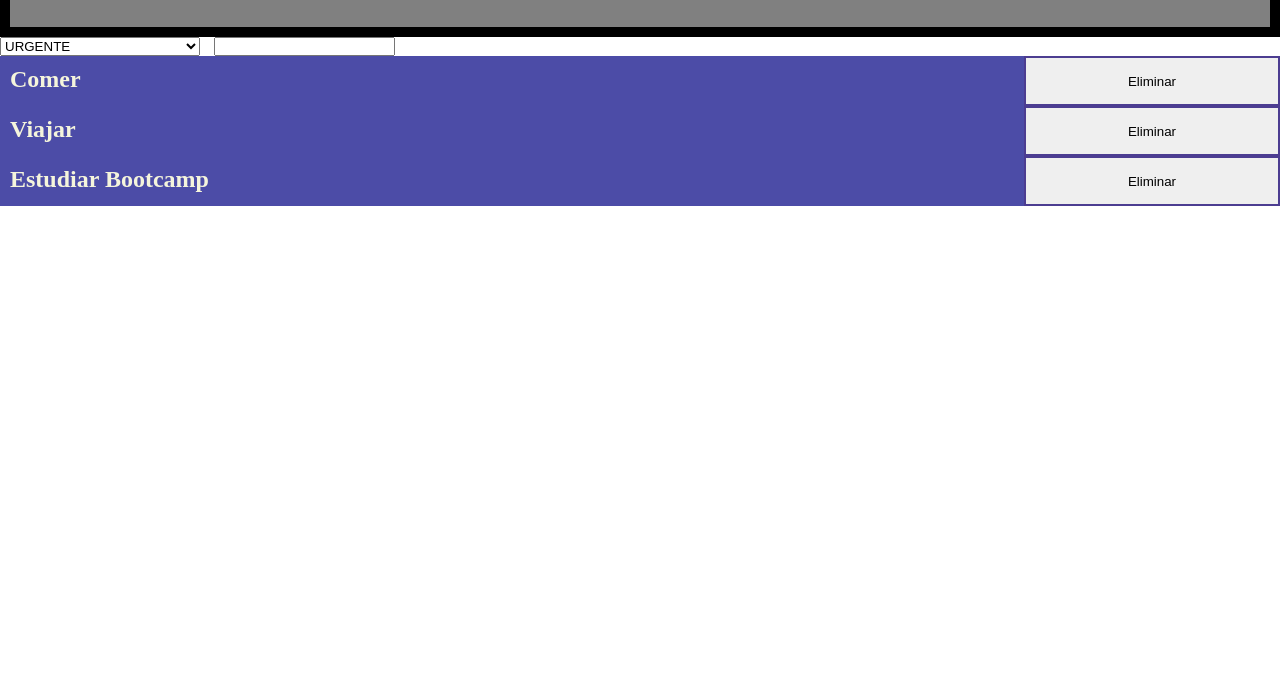
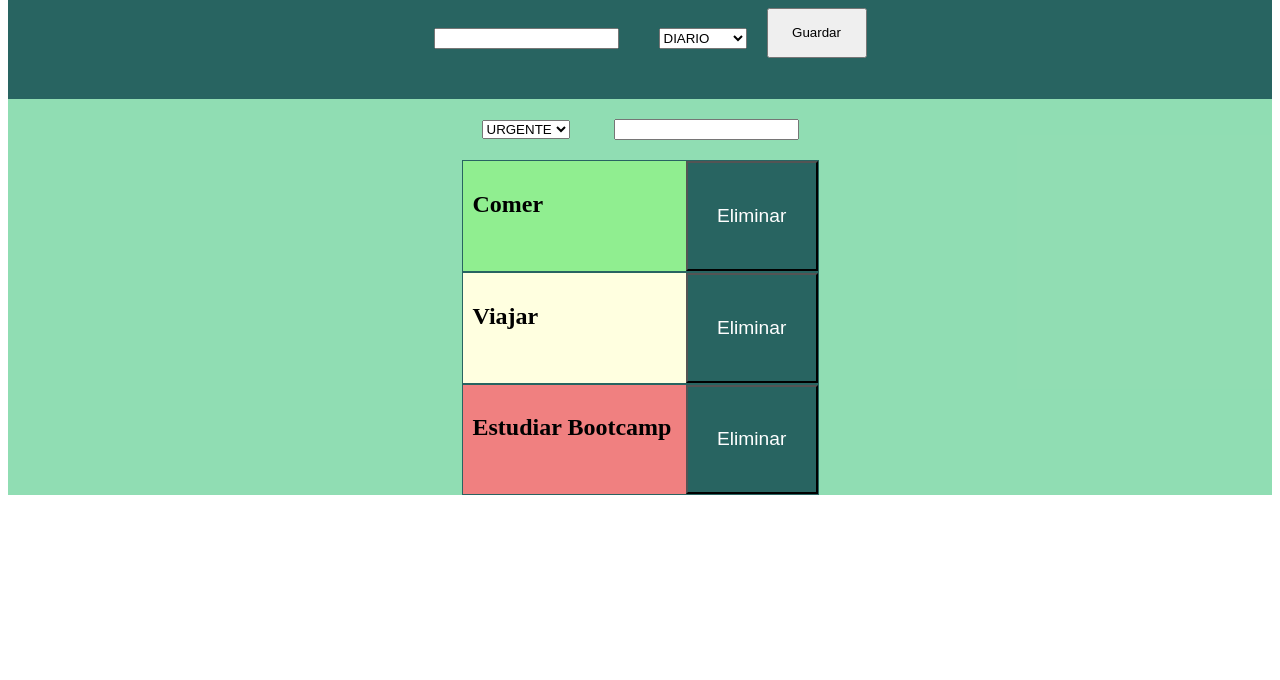
Before and after one commit to iaraszuir/TO-DO, a plain HTML site: page index.html in a window 1280 px wide. Shown: the part 120-800 px from the top of the page. Drawn offline with Linux system fonts and the light colour scheme.

Commit message:
practica to_do finalizada

```diff
--- a/css/style.css
+++ b/css/style.css
@@ -1,60 +1,73 @@
-*{
-    margin: 0;
-    padding: 0;
-    box-sizing: border-box;
+
+#container{
+background-color: rgba(129, 216, 168, 0.876);
+display: flex;
+flex-direction: column;
+justify-content: center;
+align-items: center;
 }
 
+
 header{
-    background-color: grey;
-    border: 10px solid black;
+    background-color: rgb(40, 100, 97);
+    width: 100%;
+    padding-top: 10px;
+
 }
 
 header h1{
-    color: rgb(33, 34, 37);
+    color: rgb(176, 206, 193);
     text-align: center;
-    padding-top: 10px;
 }
 header form{
+    padding:30px ;
     display: flex;
     justify-content: center;
-    align-items: center;
-    padding:30px ;
+
 
 }
 header form input{
 
-    border: 3px solid slategrey;
-    margin-right: 20px;
+    border: 3px solid slategrey li;
+
 }
 
 header form button{
 
-    margin-left: 15px;
+
     width: 100px;
-    height: 30px;
-    cursor: pointer;
+    height: 50px;
+
 }
 
-main div form select{
-    margin-right: 10px;
-    width: 200px;
+
+
+div:first-child form select{
+
+    margin: 20px;
+
 }
+
+div:first-child form input{
+   margin: 20px; }
 
 #tareasPending div{
     display: flex ;
     justify-content: center;
+    border:1px solid rgb(40, 100, 97);
 
 }
 #tareasPending button{
-    width: 20%;
-    border-radius: 0;
-    border:2px solid rgb(76, 61, 145);
+    width: 50%;
+    background-color:rgb(40, 100, 97) ;
+    color:white;
+    font-size: 1.2em;
+
 }
  #tareasPending h2{
     padding: 10px;
     width: 80%;
     height: 50px;
-    background-color: rgb(76, 76, 167);
-    color: beige;
+    color: black;
 
 }
--- a/index.html
+++ b/index.html
@@ -17,7 +17,7 @@
             <form>
                 <input type="text" id="inputTarea">
                 <select id="selectorPrioridadTarea">
-                    <option value="diaria">DIARIO</option>
+                    <option value="diario">DIARIO</option>
                     <option value="mensual">MENSUAL</option>
                     <option value="urgente">URGENTE</option>
                     <label id="tareaseleccionada"></label>
--- a/js/datos.js
+++ b/js/datos.js
@@ -2,7 +2,7 @@ let listaRutinas = new Array(
     {
         idRutina: 1,
         titulo: 'Comer',
-        prioridad: 'diaria'
+        prioridad: 'diario'
     },
 
     {
--- a/js/funciones.js
+++ b/js/funciones.js
@@ -10,17 +10,35 @@ const inputTareaBuscada = document.getElementById('inputTareaBusqueda')
 
 
 function pintarTarea(pTarea) {
+
+
     const nombreTarea = document.createElement('h2')
     nombreTarea.innerText = pTarea.titulo;
     const btnDelete = document.createElement('button')
     btnDelete.innerText = 'Eliminar'
+
+    btnDelete.addEventListener('click', (event) => {
+        event.target.parentNode.remove()
+
+    })
+
+
     const prioridadTarea = document.createElement('p')
-    prioridadTarea.innerHTML = ''
+    prioridadTarea.innerHTML = '';
+
+
     const divTareasPending = document.createElement('div')
 
     divTareasPending.appendChild(nombreTarea)
     divTareasPending.appendChild(btnDelete)
 
+    if (pTarea.prioridad.toLowerCase() === 'diario') {
+        divTareasPending.style.backgroundColor = 'lightgreen';
+    } else if (pTarea.prioridad.toLowerCase() === 'urgente') {
+        divTareasPending.style.backgroundColor = 'lightcoral';
+    } else {
+        divTareasPending.style.backgroundColor = 'lightyellow'
+    }
     return divTareasPending;
 }
 
@@ -30,13 +48,17 @@ function printListaTareas(pListaTareas) {
     divLista.innerHTML = '';
 
     for (tarea of pListaTareas) {
-        const divTarea = pintarTarea(tarea)
-        divLista.appendChild(divTarea)
+
+
+
+        let divTarea = pintarTarea(tarea);
+        divLista.appendChild(divTarea);
     }
 
-}
 
 
+
+}
 
 btnGuardar.addEventListener('click', guardaCampolabel)
 
@@ -86,14 +108,5 @@ inputTareaBuscada.addEventListener('input', (event) => {
 })
 
 
-//Borrar
-//Crear el boton
-//Borrar la tarea
-//Borrar el padre del boton
-//Borrar la tarea del array
-
-/* if(tarea.prioridad===mensual){
-    divLista.style.backgroundColor
-} */
 
 printListaTareas(listaRutinas)
```
